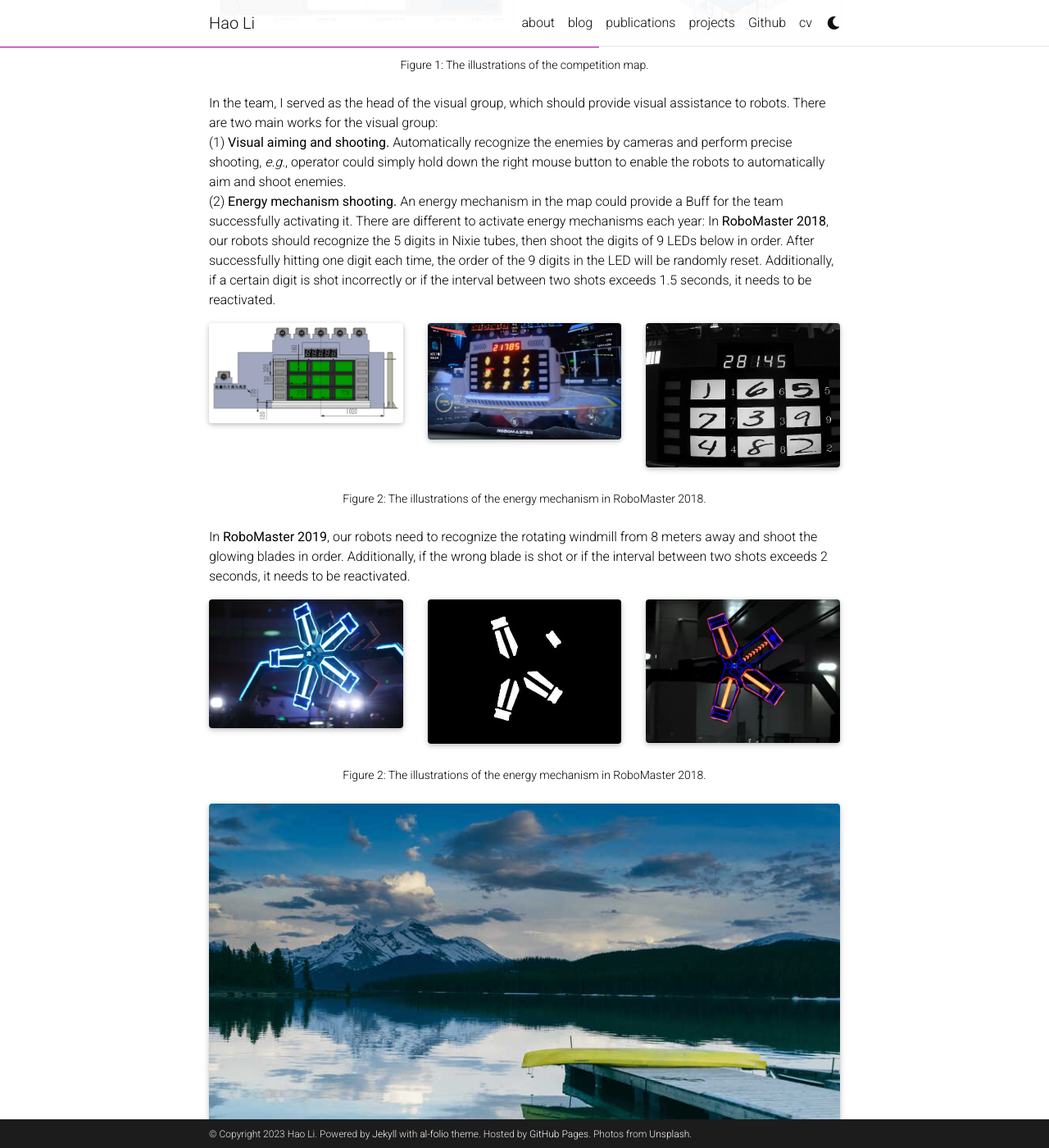
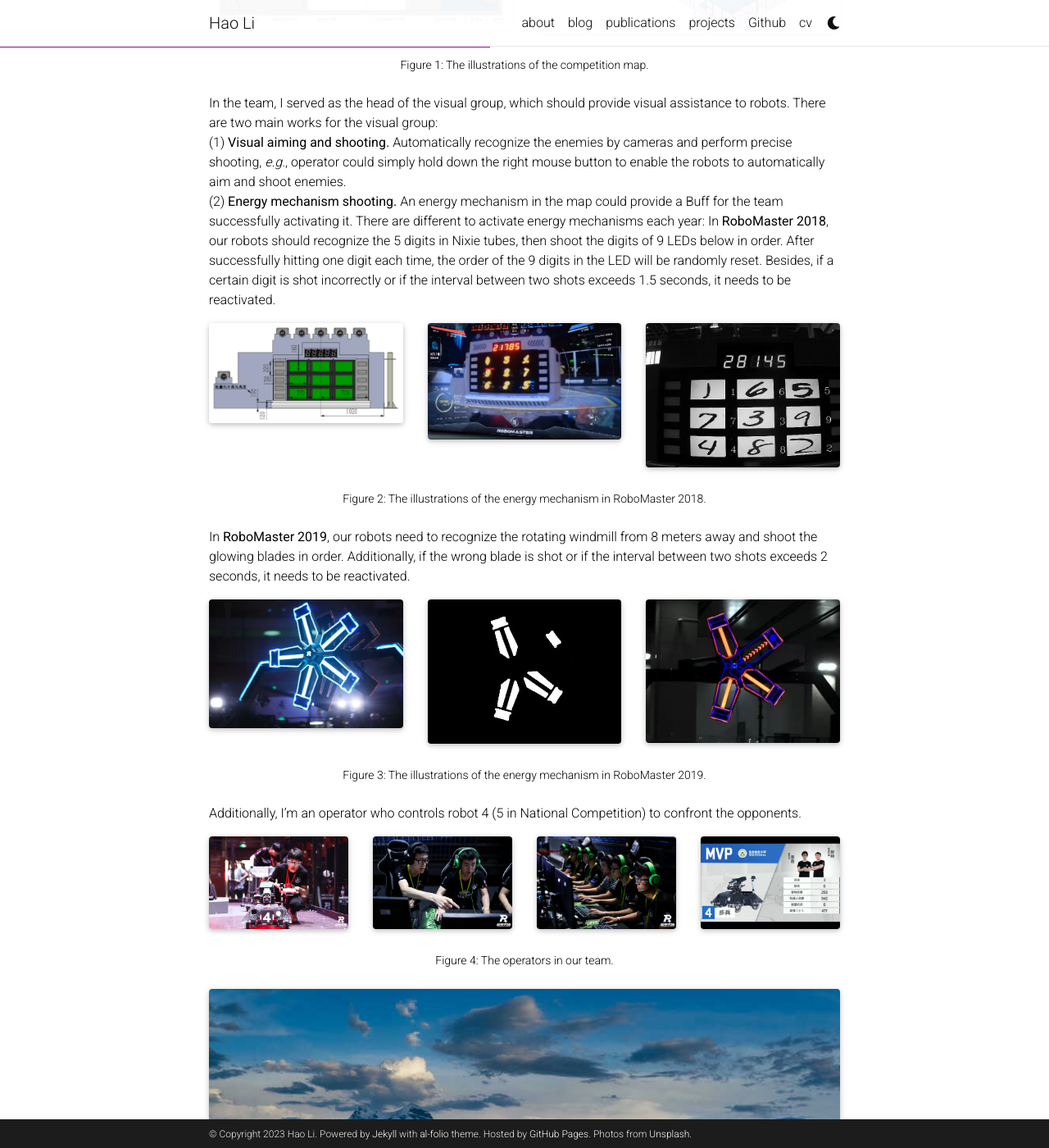
Before and after one commit to leolee99/leolee99.github.io, a Jekyll site: the page built from _projects/RM2018.md, in a window 1280 px wide and 1400 px high, scrolled down 580 px. Shown: the whole window at 82% size. Built offline with Jekyll 4.4.1, drawn with Linux system fonts in a browser that asks for light colours; full-size pictures stand in for the smaller copies a plugin makes; comment, search, counter and statistics services are not loaded; a style sheet for code colours, icons or effects is not loaded.

Commit message:
Update RM2018.md

```diff
--- a/_projects/RM2018.md
+++ b/_projects/RM2018.md
@@ -32,7 +32,7 @@ In this competition, our team should design 7 robots and build communication bet
 In the team, I served as the head of the visual group, which should provide visual assistance to robots. There are two main works for the visual group: \\
 (1) <b>Visual aiming and shooting. </b> Automatically recognize the enemies by cameras and perform precise shooting, <i>e.g.</i>, operator could simply hold down the right mouse button to enable the robots to automatically aim and shoot enemies. \\
 (2) <b>Energy mechanism shooting. </b> An energy mechanism in the map could provide a Buff for the team successfully activating it. There are different to activate energy mechanisms each year:
-In <b>RoboMaster 2018</b>, our robots should recognize the 5 digits in Nixie tubes, then shoot the digits of 9 LEDs below in order. After successfully hitting one digit each time, the order of the 9 digits in the LED will be randomly reset. Additionally, if a certain digit is shot incorrectly or if the interval between two shots exceeds 1.5 seconds, it needs to be reactivated.
+In <b>RoboMaster 2018</b>, our robots should recognize the 5 digits in Nixie tubes, then shoot the digits of 9 LEDs below in order. After successfully hitting one digit each time, the order of the 9 digits in the LED will be randomly reset. Besides, if a certain digit is shot incorrectly or if the interval between two shots exceeds 1.5 seconds, it needs to be reactivated.
 
 <div class="row">
     <div class="col-sm-4 mt-3 mt-md-0">
@@ -63,7 +63,27 @@ In <b>RoboMaster 2019</b>, our robots need to recognize the rotating windmill fr
     </div>
 </div>
 <div class="caption">
-    Figure 2: The illustrations of the energy mechanism in RoboMaster 2018.
+    Figure 3: The illustrations of the energy mechanism in RoboMaster 2019.
+</div>
+
+Additionally, I'm an operator who controls robot 4 (5 in National Competition) to confront the opponents.
+
+<div class="row">
+    <div class="col-sm-3 mt-3 mt-md-0">
+        {% include figure.html path="assets/img/RoboMaster/me1.jpg" height="200px" title="Map" class="img-fluid rounded z-depth-1" %}
+    </div>
+    <div class="col-sm-3 mt-3 mt-md-0">
+        {% include figure.html path="assets/img/RoboMaster/me2.jpg" height="200px" title="Map" class="img-fluid rounded z-depth-1" %}
+    </div>
+    <div class="col-sm-3 mt-3 mt-md-0">
+        {% include figure.html path="assets/img/RoboMaster/me3.jpg" height="200px" title="Map" class="img-fluid rounded z-depth-1" %}
+    </div>
+    <div class="col-sm-3 mt-3 mt-md-0">
+        {% include figure.html path="assets/img/RoboMaster/record.jpg" height="200px" title="Map" class="img-fluid rounded z-depth-1" %}
+    </div>
+</div>
+<div class="caption">
+    Figure 4: The operators in our team.
 </div>
 
 <div class="row">
```
